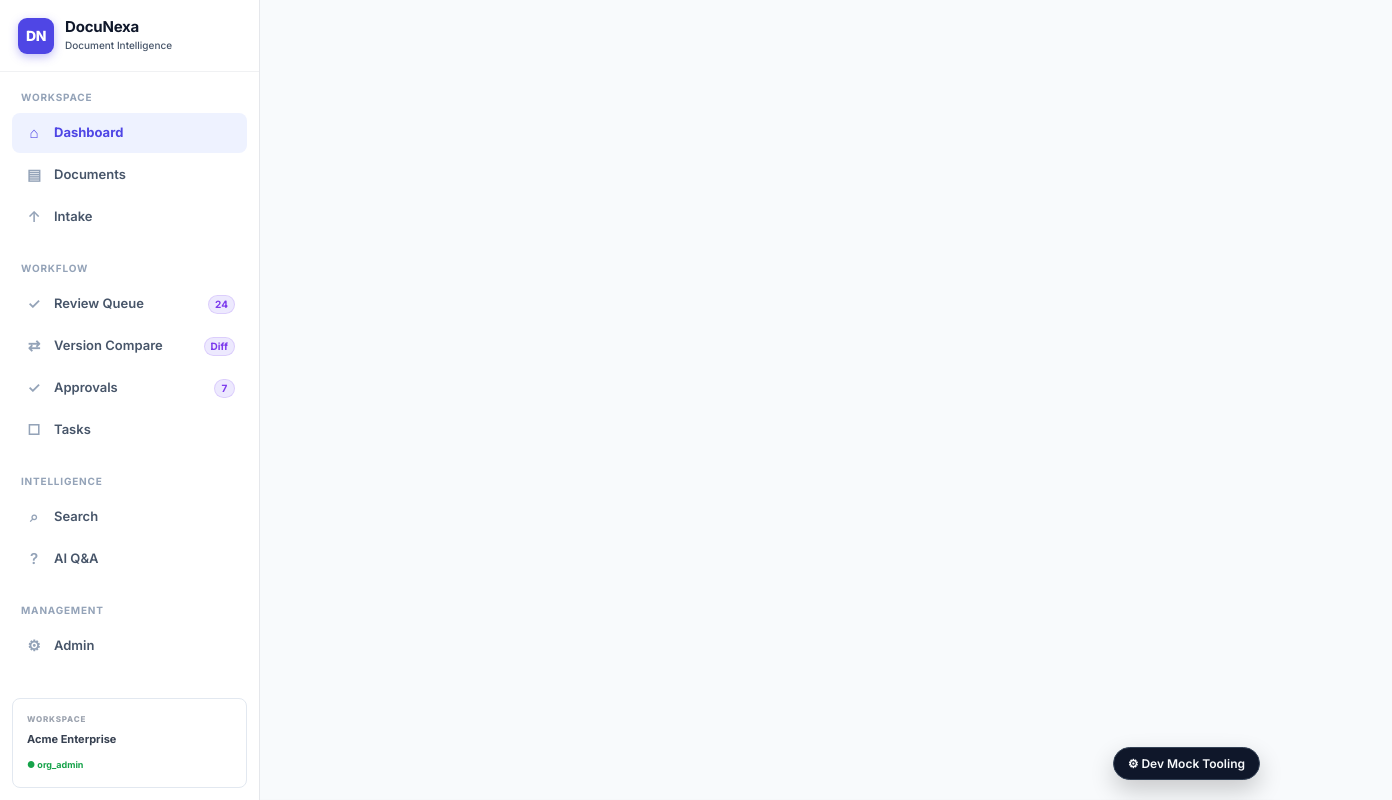
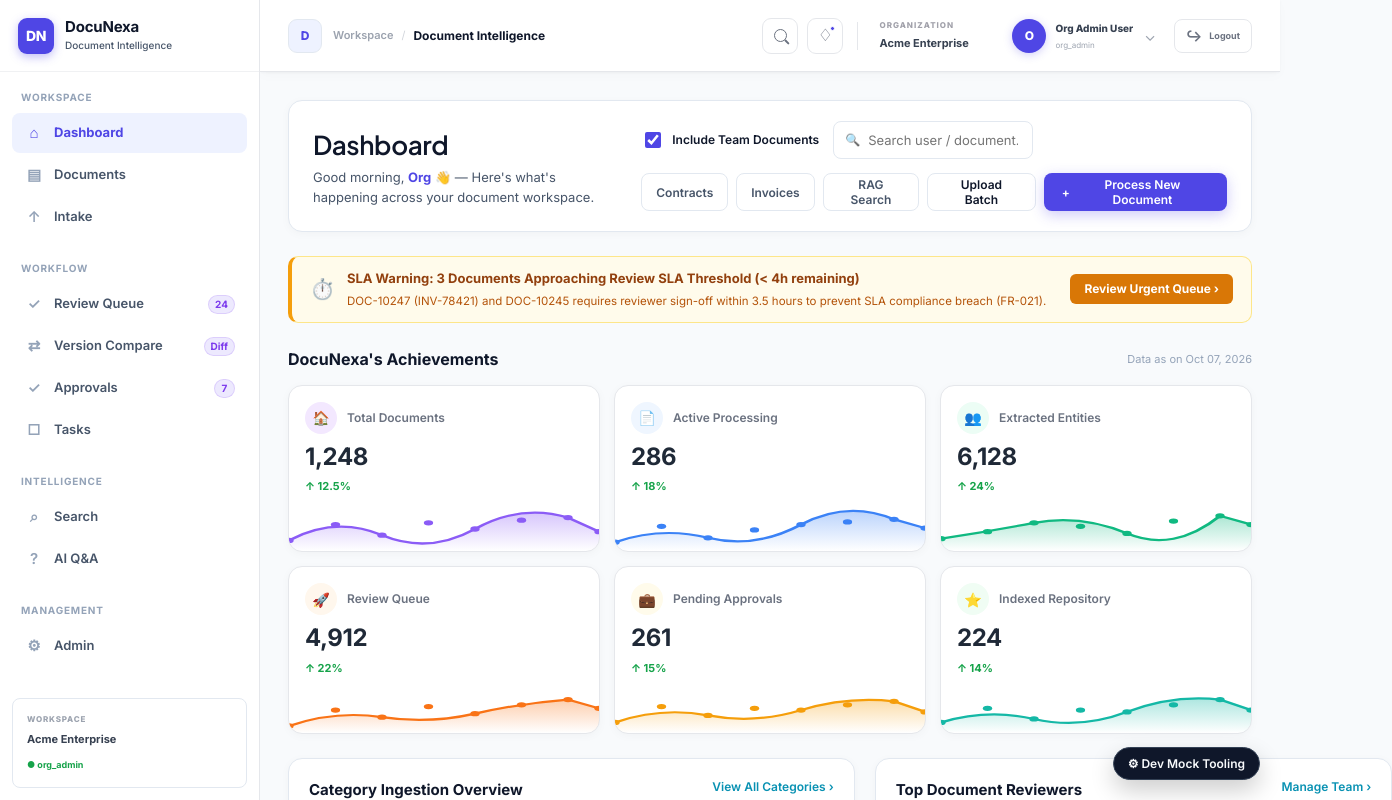
Before and after one commit to Abhishek7y2/DocuNexa1, an Angular app in the folder document_intelligence_platform-main/document-intelligence-ui/: page /login in a window 1280 px wide. Both pictures are taken after a click on the button "Org Admin". Shown: the top 800 px of the page, 1392 px wide, since content can reach past the window. Built offline with nearby package versions, Linux system fonts and the light colour scheme.

Commit message:
fix(layout): add flex row wrapper shell-body to align sidebar and main-area side-by-side

```diff
--- a/document_intelligence_platform-main/document-intelligence-ui/src/app/layout/shell/shell.html
+++ b/document_intelligence_platform-main/document-intelligence-ui/src/app/layout/shell/shell.html
@@ -14,6 +14,7 @@
     </div>
   }
 
+  <div class="shell-body">
     <app-sidebar></app-sidebar>
 
     <div class="main-area">
@@ -23,6 +24,7 @@
         <router-outlet></router-outlet>
       </main>
     </div>
+  </div>
 
   <app-session-warning-modal></app-session-warning-modal>
   <app-dev-panel></app-dev-panel>
--- a/document_intelligence_platform-main/document-intelligence-ui/src/app/layout/shell/shell.scss
+++ b/document_intelligence_platform-main/document-intelligence-ui/src/app/layout/shell/shell.scss
@@ -55,6 +55,14 @@
   }
 }
 
+.shell-body {
+  display: flex;
+  flex-direction: row;
+  flex: 1;
+  min-width: 0;
+  width: 100%;
+}
+
 .main-area {
   flex: 1;
   min-width: 0;
```
Lines whose indentation alone changed are shown as unchanged.
